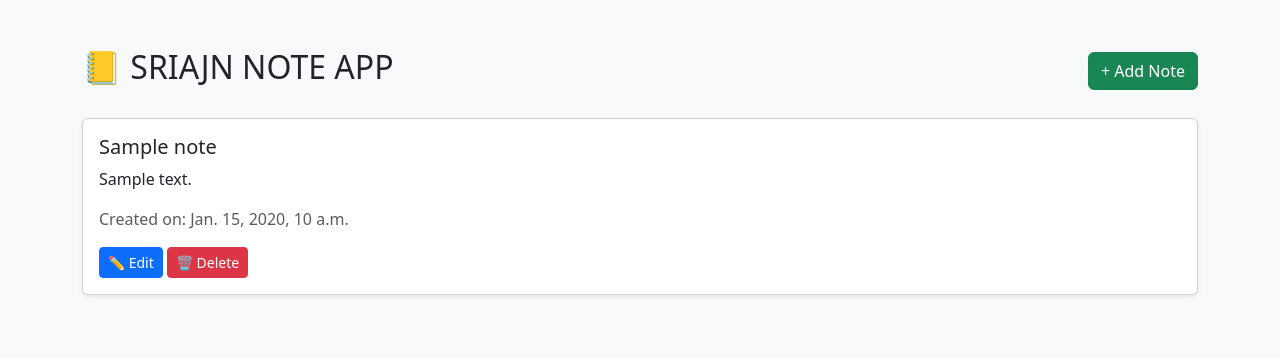
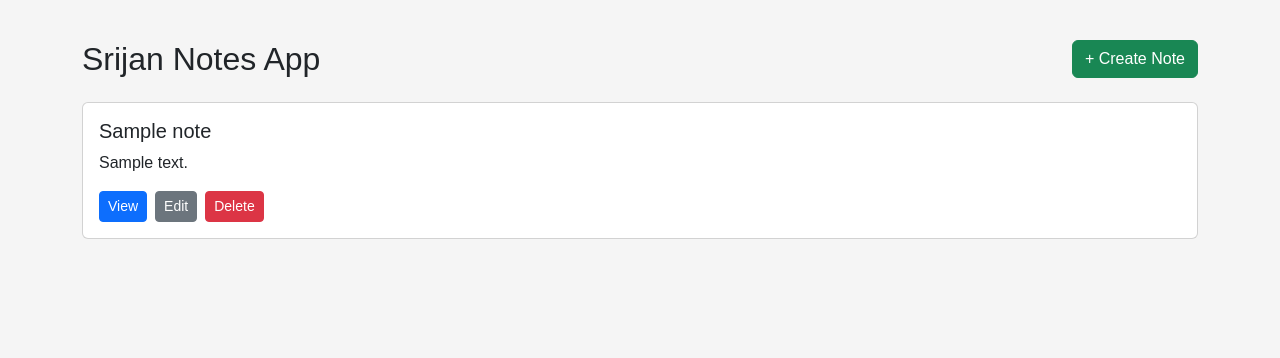
Before and after one commit to i-am-srijan/django-notes-app, a Django app: page / in a window 1280 px wide. Shown: the top 358 px of the page. Run offline with Django 5.2, Linux system fonts and the light colour scheme; tables that the repository leaves empty hold one stand-in row (values such as "Sample post").

Commit message:
adding view

```diff
--- /dev/null
+++ b/notes/templates/base.html
@@ -0,0 +1,29 @@
+<!DOCTYPE html>
+<html lang="en">
+<head>
+    <meta charset="UTF-8">
+    <title>{% block title %}Srijan Notes App{% endblock %}</title>
+
+    <!-- Bootstrap CSS -->
+    <link href="https://cdn.jsdelivr.net/npm/bootstrap@5.3.0/dist/css/bootstrap.min.css" rel="stylesheet">
+
+    <style>
+        body {
+            padding: 40px;
+            background-color: #f5f5f5;
+            font-family: Arial, sans-serif;
+        }
+        .note-card {
+            margin-bottom: 20px;
+        }
+    </style>
+</head>
+<body>
+
+    <div class="container">
+        {% block content %}
+        {% endblock %}
+    </div>
+
+</body>
+</html>
--- a/notes/templates/notes/home.html
+++ b/notes/templates/notes/home.html
@@ -1,29 +1,26 @@
-<!DOCTYPE html>
-<html>
-<head>
-    <title>Srijan Notes App</title>
-    <link href="https://cdn.jsdelivr.net/npm/bootstrap@5.3.0/dist/css/bootstrap.min.css" rel="stylesheet">
-</head>
-<body class="bg-light">
-    <div class="container py-5">
-        <div class="d-flex justify-content-between align-items-center mb-4">
-            <h2>📒 SRIAJN NOTE APP</h2>
-            <a href="{% url 'create_note' %}" class="btn btn-success">+ Add Note</a>
-        </div>
+{% extends "base.html" %}
 
-        {% for note in notes %}
-        <div class="card mb-3 shadow-sm">
+{% block title %}Srijan Notes App{% endblock %}
+
+{% block content %}
+    <div class="d-flex justify-content-between align-items-center mb-4">
+        <h2 class="mb-0">Srijan Notes App</h2>
+        <a href="{% url 'create_note' %}" class="btn btn-success">+ Create Note</a>
+    </div>
+
+    {% for note in notes %}
+        <div class="card note-card">
             <div class="card-body">
                 <h5 class="card-title">{{ note.title }}</h5>
-                <p class="card-text">{{ note.content }}</p>
-                <p class="text-muted">Created on: {{ note.created_at }}</p>
-                <a href="{% url 'edit_note' note.id %}" class="btn btn-primary btn-sm">✏️ Edit</a>
-                <a href="{% url 'delete_note' note.id %}" class="btn btn-danger btn-sm">🗑️ Delete</a>
+                <p class="card-text">{{ note.content|truncatechars:150 }}</p>
+                <div class="d-flex gap-2">
+                    <a href="{% url 'view_note' note.id %}" class="btn btn-primary btn-sm">View</a>
+                    <a href="{% url 'edit_note' note.id %}" class="btn btn-secondary btn-sm">Edit</a>
+                    <a href="{% url 'delete_note' note.id %}" class="btn btn-danger btn-sm">Delete</a>
+                </div>
             </div>
         </div>
-        {% empty %}
-        <div class="alert alert-warning">No notes found. Try adding one!</div>
-        {% endfor %}
-    </div>
-</body>
-</html>
+    {% empty %}
+        <p>No notes found.</p>
+    {% endfor %}
+{% endblock %}
--- a/notes/urls.py
+++ b/notes/urls.py
@@ -6,4 +6,5 @@ urlpatterns = [
     path('create/', views.create_note, name='create_note'),
     path('edit/<int:note_id>/', views.edit_note, name='edit_note'),
     path('delete/<int:note_id>/', views.delete_note, name='delete_note'),
+    path('note/<int:note_id>/', views.view_note, name='view_note'),
 ]
--- a/notes/views.py
+++ b/notes/views.py
@@ -26,3 +26,7 @@ def delete_note(request, note_id):
     note = get_object_or_404(Note, id=note_id)
     note.delete()
     return redirect('home')
+
+def view_note(request, note_id):
+    note = get_object_or_404(Note, id=note_id)
+    return render(request, 'notes/view_note.html', {'note': note})
--- a/notes_project/settings.py
+++ b/notes_project/settings.py
@@ -11,10 +11,11 @@ https://docs.djangoproject.com/en/5.2/ref/settings/
 """
 
 from pathlib import Path
+import os
 
 # Build paths inside the project like this: BASE_DIR / 'subdir'.
 BASE_DIR = Path(__file__).resolve().parent.parent
-templetes_dir = BASE_DIR/ 'templates'
+templates_dir = os.path.join(BASE_DIR, 'templates')
 
 # Quick-start development settings - unsuitable for production
 # See https://docs.djangoproject.com/en/5.2/howto/deployment/checklist/
@@ -55,7 +56,7 @@ ROOT_URLCONF = "notes_project.urls"
 TEMPLATES = [
     {
         "BACKEND": "django.template.backends.django.DjangoTemplates",
-        "DIRS": [templetes_dir],
+        "DIRS": [templates_dir],
         "APP_DIRS": True,
         "OPTIONS": {
             "context_processors": [
```
Also changed, not shown: notes/templates/notes/view_note.html (added, +11 -0 lines).
